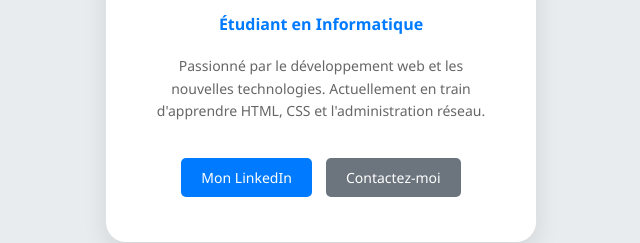
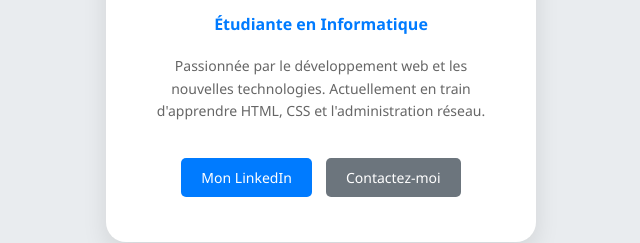
Before and after one commit to nermine-yh/my-profile, a plain HTML site: page index.html in a window 1280 px wide. Shown: the part 418-661 px from the top of the page, 319-959 px from the left. Drawn offline with Linux system fonts and the light colour scheme.

Commit message:
Add files via upload

```diff
--- a/index.html
+++ b/index.html
@@ -15,10 +15,10 @@
             <img src="me.jpg" alt="Ma Photo de Profil" class="profile-img">
 
             <h1>Bonjour, je suis [Nermine Yahyaoui]</h1>
-            <p class="title">Étudiant en Informatique</p>
+            <p class="title">Étudiante en Informatique</p>
 
             <p class="description">
-                Passionné par le développement web et les nouvelles technologies.
+                Passionnée par le développement web et les nouvelles technologies.
                 Actuellement en train d'apprendre HTML, CSS et l'administration réseau.
             </p>
 
```
